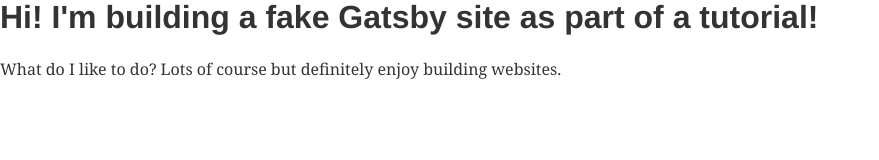
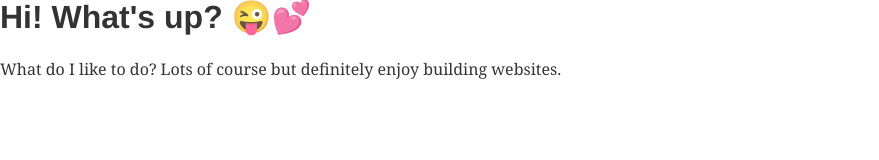
Before and after one commit to jmsm30/avocado, a Gatsby site: page / in a window 1280 px wide. Shown: the whole page, without its empty margins (0-879 px from the left). Built offline with nearby package versions, Linux system fonts and the light colour scheme; Gatsby itself is replaced by a stand-in of ours; some packages are replaced by stand-ins of ours.

Commit message:
add circleci

```diff
--- a/package.json
+++ b/package.json
@@ -5,7 +5,8 @@
   "scripts": {
     "develop": "gatsby develop",
     "build": "gatsby build",
-    "serve": "gatsby serve"
+    "serve": "gatsby serve",
+    "deploy": "gulp deploy"
   },
   "dependencies": {
     "gatsby": "^1.9.55",
--- a/src/pages/index.js
+++ b/src/pages/index.js
@@ -2,6 +2,6 @@
 
 export default () =>
     <div>
-        <h1>Hi! I'm building a fake Gatsby site as part of a tutorial!</h1>
+        <h1>Hi! What's up? 😜💕</h1>
         <p>What do I like to do? Lots of course but definitely enjoy building websites.</p>
     </div>
```
Also changed, not shown: .circleci/config.yml (added).
